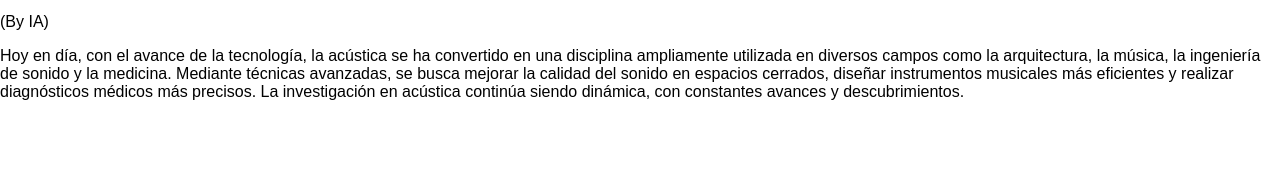
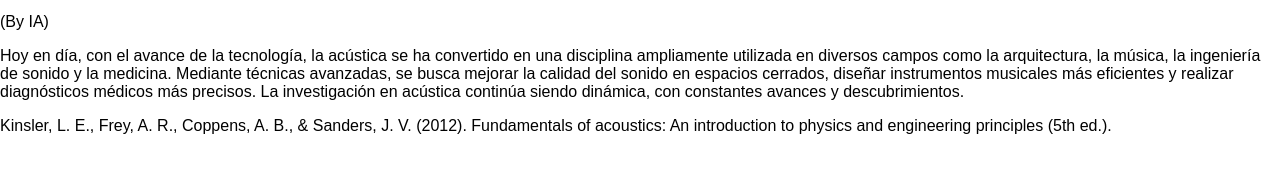
Before and after one commit to Gabriel-Manzano/Pagina_Web, a plain HTML site: page Temas_acustica/Historia_acustica.html in a window 1280 px wide. Shown: the part 473-646 px from the top of the page. Drawn offline with Linux system fonts and the light colour scheme.

Commit message:
refef
refef

```diff
--- a/Temas_acustica/Historia_acustica.html
+++ b/Temas_acustica/Historia_acustica.html
@@ -75,6 +75,8 @@
             Mediante técnicas avanzadas, se busca mejorar la calidad del sonido en espacios cerrados, diseñar
             instrumentos musicales más eficientes y realizar diagnósticos médicos más precisos. La investigación en
             acústica continúa siendo dinámica, con constantes avances y descubrimientos.</p>
+        <p>Kinsler, L. E., Frey, A. R., Coppens, A. B., & Sanders, J. V. (2012). Fundamentals of acoustics: An
+            introduction to physics and engineering principles (5th ed.).</p>
     </div>
 
     <script>
```
Also changed, not shown: Temas_acustica/Potencia.html (+2 -0 lines).
